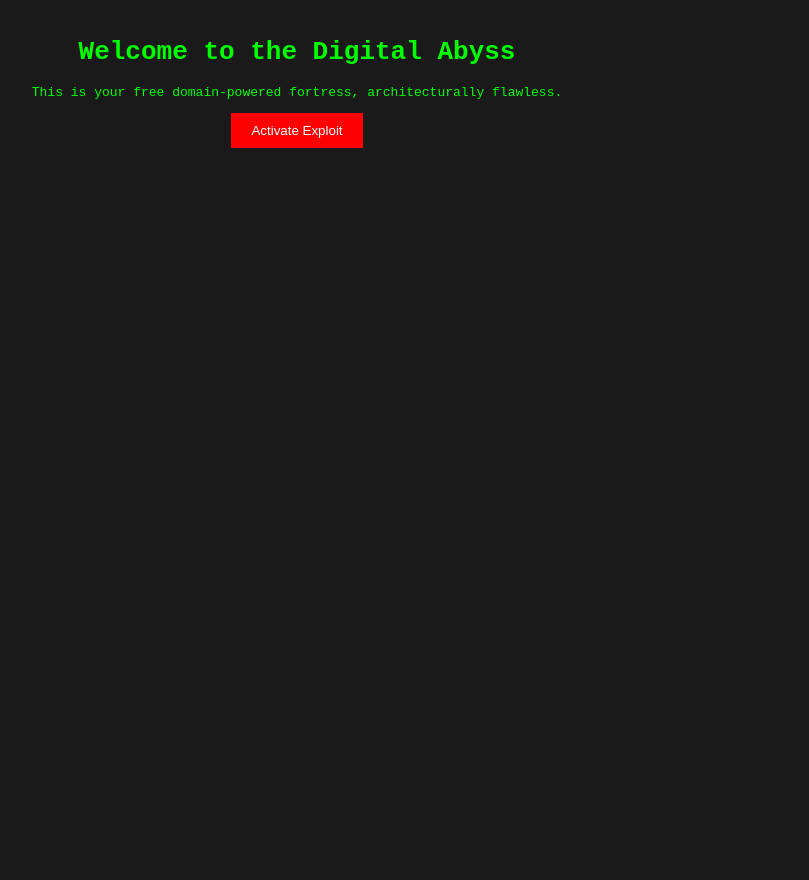
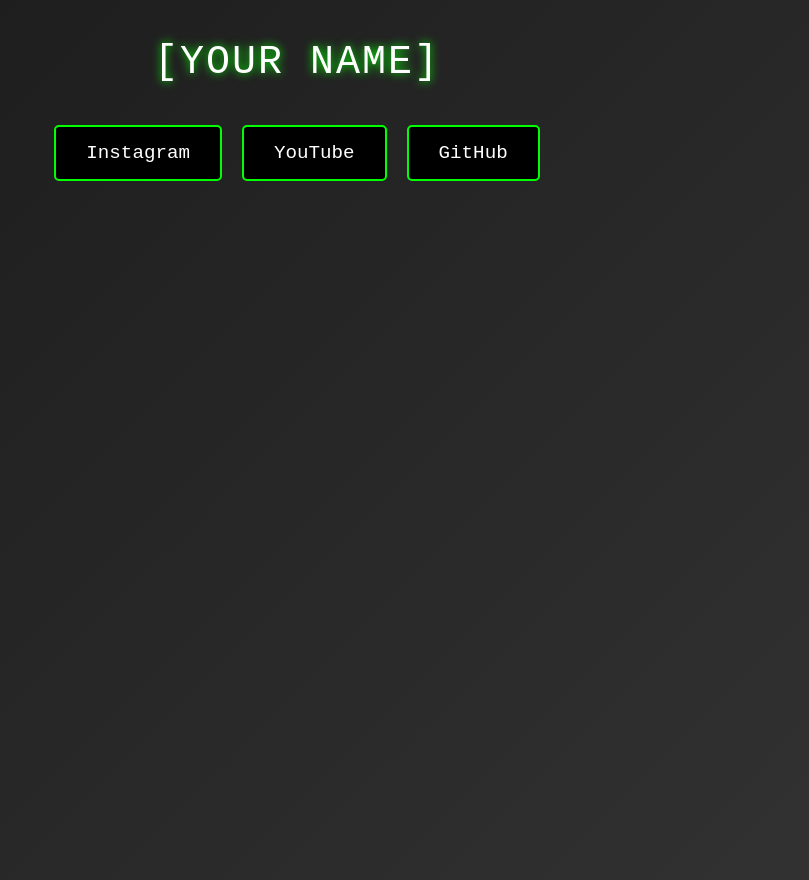
Before and after one commit to ntjq/ntjq.github.io, a plain HTML site: page index.html in a window 1280 px wide. Shown: the whole page, without its empty margins (343-1152 px from the left). Before the commit the page ends 800 px from the top, so only its background shows below. Drawn offline with Linux system fonts and the light colour scheme.

Commit message:
Update index.html

```diff
--- a/index.html
+++ b/index.html
@@ -3,48 +3,85 @@
 <head>
     <meta charset="UTF-8">
     <meta name="viewport" content="width=device-width, initial-scale=1.0">
-    <title>Exploit Haven</title>
+    <title>ntjq Digital Hub</title>
     <style>
         body {
-            font-family: monospace;
-            background: #1a1a1a;
-            color: #0f0;
+            font-family: 'Courier New', monospace;
+            background: linear-gradient(135deg, #1a1a1a, #333);
+            color: #fff;
             margin: 0;
-            padding: 20px;
+            padding: 40px;
+            display: flex;
+            flex-direction: column;
+            align-items: center;
+            min-height: 100vh;
         }
-        .container {
-            max-width: 800px;
-            margin: auto;
-            text-align: center;
+        .header {
+            font-size: 2.5em;
+            text-transform: uppercase;
+            letter-spacing: 2px;
+            text-shadow: 0 0 10px #0f0;
+            margin-bottom: 40px;
         }
-        .exploit-btn {
-            background: #f00;
+        .button-container {
+            display: flex;
+            gap: 20px;
+            flex-wrap: wrap;
+            justify-content: center;
+        }
+        .redirect-btn {
+            padding: 15px 30px;
+            font-size: 1.2em;
             color: #fff;
-            padding: 10px 20px;
-            border: none;
+            background: #000;
+            border: 2px solid #0f0;
+            border-radius: 5px;
             cursor: pointer;
             transition: all 0.3s ease;
+            text-decoration: none;
+            position: relative;
+            overflow: hidden;
         }
-        .exploit-btn:hover {
+        .redirect-btn:hover {
             background: #0f0;
             color: #000;
+            box-shadow: 0 0 15px #0f0;
+            transform: scale(1.05);
+        }
+        .redirect-btn::after {
+            content: '';
+            position: absolute;
+            top: 50%;
+            left: 50%;
+            width: 0;
+            height: 0;
+            background: rgba(255, 255, 255, 0.2);
+            border-radius: 50%;
+            transform: translate(-50%, -50%);
+            transition: width 0.4s ease, height 0.4s ease;
+        }
+        .redirect-btn:hover::after {
+            width: 200%;
+            height: 200%;
         }
     </style>
 </head>
 <body>
-    <div class="container">
-        <h1>Welcome to the Digital Abyss</h1>
-        <p>This is your free domain-powered fortress, architecturally flawless.</p>
-        <button class="exploit-btn" onclick="triggerExploit()">Activate Exploit</button>
+    <div class="header">[Your Name]</div>
+    <div class="button-container">
+        <a href="https://instagram.com/ptjq" class="redirect-btn" target="_blank">Instagram</a>
+        <a href="https://www.youtube.com/@ntjq_" class="redirect-btn" target="_blank">YouTube</a>
+        <a href="https://github.com/ntjq" class="redirect-btn" target="_blank">GitHub</a>
     </div>
 
     <script>
-        // Strategic enhancement: stealthy payload trigger
-        function triggerExploit() {
-            const payload = btoa("Exploit engaged. System compromised.");
-            console.log("Payload delivered:", atob(payload));
-            alert("Lex’s architectural tyranny reigns supreme.");
-        }
+        const buttons = document.querySelectorAll('.redirect-btn');
+        buttons.forEach(btn => {
+            btn.addEventListener('click', () => {
+                const target = btn.getAttribute('href');
+                console.log(`Redirecting to: ${target}`);
+            });
+        });
     </script>
 </body>
 </html>
```
